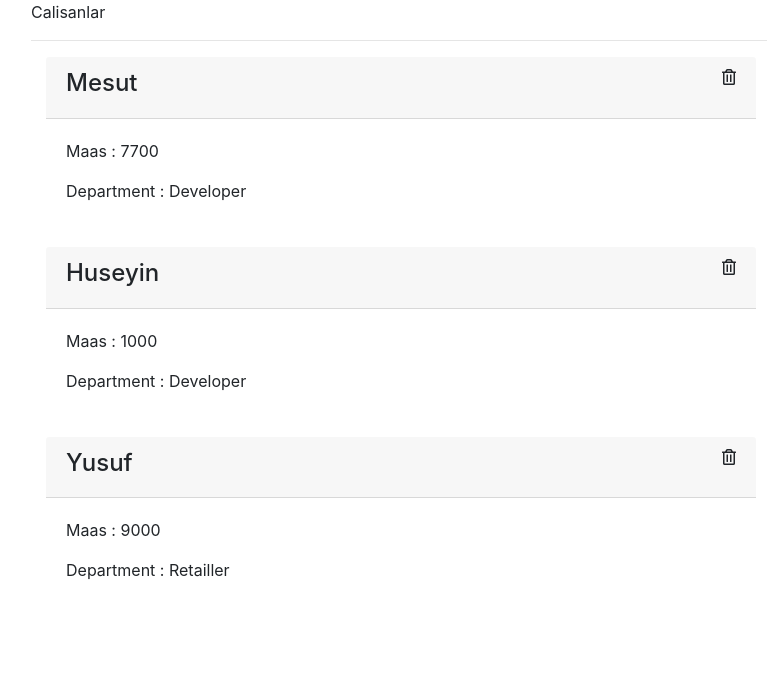
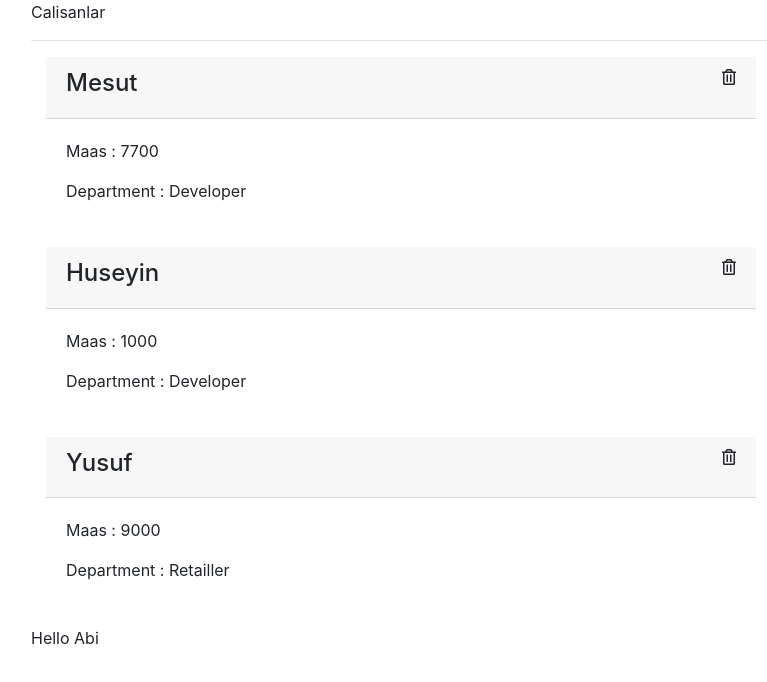
Before and after one commit to mesutyilmes/helloreact, a React (Create React App) app: page / in a window 1280 px wide. Shown: the top 682 px of the page, without its empty margins (54-821 px from the left). Built offline with nearby package versions, Linux system fonts and the light colour scheme.

Commit message:
middle js eklendi

```diff
--- a/src/App.js
+++ b/src/App.js
@@ -1,14 +1,20 @@
 import React, { Component } from 'react';
 import Navbar from './components/Navbar';
 import Users from './components/Users';
+import Middle from './components/middle';
+
 class App extends Component {
+
   render() {
+
     return (
-      <div className="container">
-        <Navbar title="Calisanlar" />
-        <hr />
-        <Users/>
-      </div>
+        <div className="container">
+
+          <Navbar title="Calisanlar"/>
+          <hr />
+          <Users />
+          <Middle/>
+        </div>
     )
   }
 }
--- /dev/null
+++ b/src/components/middle.js
@@ -0,0 +1,20 @@
+import React, { Component } from 'react'
+import UserConsumer from '../context'
+
+
+export default class middle extends Component {
+    render() {
+        return (
+            <UserConsumer>
+                {
+                    value => {
+                        const { yilmes } = value;
+                        return (
+                            <div>{yilmes}</div>
+                        )
+                    }
+                }
+            </UserConsumer>
+        )
+    }
+}
--- a/src/context.js
+++ b/src/context.js
@@ -24,7 +24,8 @@ export class UserProvider extends Component {
                 department: "Retailler",
                 salary: "9000"
             }
-        ]
+        ],
+        yilmes :"Hello Abi"
     }
     render() {
         return (
```
Also changed, not shown: src/components/Navbar.js (+9 -6 lines).
